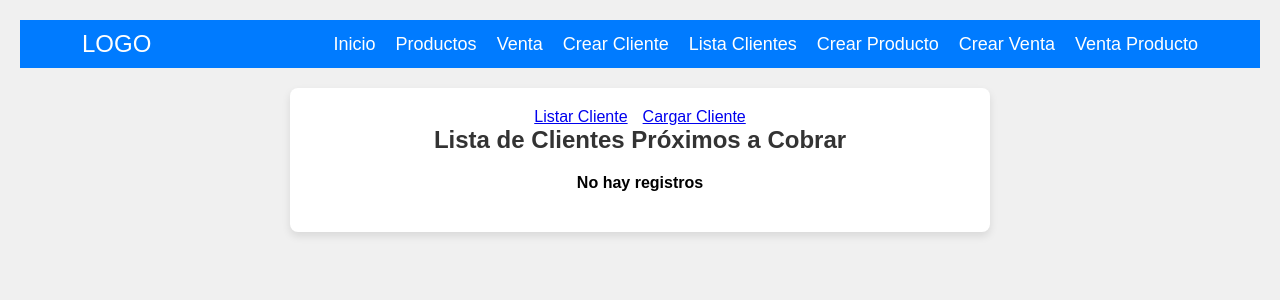
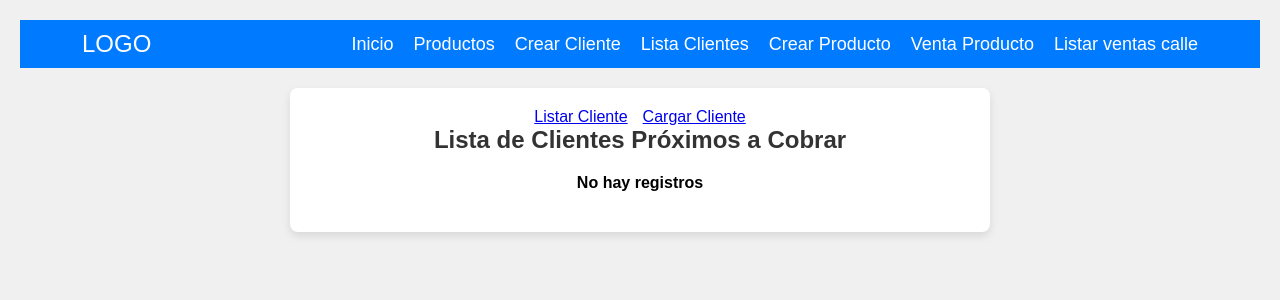
Before and after one commit to escobardie/GESTION-CLIENTES, a Django app: page / in a window 1280 px wide. Shown: the top 300 px of the page. Run offline with Django 5.2, Linux system fonts and the light colour scheme; data that the repository does not hold is empty.

Commit message:
pulido
pulido

```diff
--- a/Control_Clientes_distri/apps/cliente/urls.py
+++ b/Control_Clientes_distri/apps/cliente/urls.py
@@ -11,7 +11,7 @@ urlpatterns = [
     path('listar_pago/', views.ListarPagoClienteView.as_view(), name='listar_pago'),
     path('listar_pago_cliente/<int:id>', views.ListarPagoClienteView.as_view(), name='listar_pago_cliente'),
 
-    path('listar_venta_cliente/', views.ListarVentaClienteView.as_view(), name='listar_ventas'),
+    path('listar_venta/', views.ListarVentaClienteView.as_view(), name='listar_ventas'),
     path('listar_venta_cliente/<int:id>', views.ListarVentaClienteView.as_view(), name='listar_venta_cliente'),
 
     path('info_venta/<int:id>', views.DetalleVentaListView.as_view(), name='info_venta'),
@@ -19,7 +19,7 @@ urlpatterns = [
 
     # GESTION VENTAS
     path('crear_producto/', views.ProductoCreateView.as_view(), name='crear_producto'),
-    path('crear_venta/', views.VentaCreateView.as_view(), name='crear_venta'),
+    # path('crear_venta/', views.VentaCreateView.as_view(), name='crear_venta'),
 
     ## FUNCIONAL
     path('crear_venta_producto/', views.VentaProductoCreateView.as_view(), name='crear_venta_producto'),
@@ -33,8 +33,8 @@ urlpatterns = [
 
 
     # YA NO SE USA
-    path('gestion_ventas/', views.GestioVentaView.as_view(), name='gestion_ventas'),  # Sin cliente
-    path('gestion_ventas/<int:id>/', views.GestioVentaView.as_view(), name='gestion_ventas_cliente'),  # Con cliente
+    # path('gestion_ventas/', views.GestioVentaView.as_view(), name='gestion_ventas'),  # Sin cliente
+    # path('gestion_ventas/<int:id>/', views.GestioVentaView.as_view(), name='gestion_ventas_cliente'),  # Con cliente
     # YA NO SE USA
 
     path('cargar_cliente/', views.ClienteCreateView.as_view(), name='cargar_cliente'),
--- a/Control_Clientes_distri/apps/cliente/views.py
+++ b/Control_Clientes_distri/apps/cliente/views.py
@@ -133,7 +133,7 @@ class DetalleVentaListView(ListView):
         return models.VentaProducto.objects.filter(venta=venta)
 
 @method_decorator(user_passes_test(usuario_es_admin, login_url='inicio'), name='dispatch')
-class MenuClienteDetailView(DetailView): ##TODO SE DEBE CAMBIAR EL ENFOQUE
+class MenuClienteDetailView(DetailView):
     model = models.Cliente
     template_name = "Agua/menu_cliente.html"
     context_object_name = 'cliente'
@@ -214,7 +214,7 @@ class MenuClienteDetailView(DetailView): ##TODO SE DEBE CAMBIAR EL ENFOQUE
 
 ## se agrega capa de seguridad para la carga de datos
 @method_decorator(user_passes_test(usuario_es_admin, login_url='inicio'), name='dispatch')
-class ClienteCreateView(CreateView):
+class ClienteCreateView(CreateView): ##TODO quitar fecha de cobro, ya que corresponde a promo por cliente
     ''' FORMULARIO BASICO '''
     model = models.Cliente
     template_name = 'Agua/forms/crear_cliente.html'
@@ -257,6 +257,9 @@ class VisitaCreateView(CreateView):
 ## se agrega capa de seguridad para la carga de datos
 @method_decorator(user_passes_test(usuario_es_admin, login_url='inicio'), name='dispatch')
 class PromoPorClienteCreateView(CreateView):
+    ##TODO cambiar:
+    ## 1_ al seleccionar promo, carga utomatica de bidones disponibles
+    ## 2_ agregar label con valor de la promo
     template_name = 'Agua/forms/promo_x_cliente.html'
     form_class = forms.AddPromoPorClienteForm
 
@@ -267,10 +270,7 @@ class PromoPorClienteCreateView(CreateView):
         cliente = get_object_or_404(models.Cliente, id=cliente_id)
         # promo = get_object_or_404(models.Promo, id=promo_id)
         fecha_actual = datetime.now().date().isoformat()  # 'YYYY-MM-DD'  # Obtiene solo la fecha actual
-        # Acceder al campo `cant_bidones` de la instancia de `promo`
-        # bidones_disponibles = promo.cant_bidones
-        # Retornar los valores iniciales del formulario
-        # return {'cliente': cliente, 'promo':promo} # ORIGINAL
+
         return {
             'cliente': cliente,
             # 'promo': promo,
@@ -290,7 +290,7 @@ class PromoPorClienteCreateView(CreateView):
 
 
 @method_decorator(user_passes_test(usuario_es_admin, login_url='inicio'), name='dispatch')
-class ServisVisitaUpdateView(UpdateView):
+class ServisVisitaUpdateView(UpdateView): ## TODO realizar chequeo con el cliente
     model = models.PromoPorCliente
     template_name = 'Agua/forms/servis_visita_cliente.html'
     form_class = forms.ServisVisitaClienteForm
@@ -359,83 +359,83 @@ class ProductoCreateView(CreateView):
     model = models.Producto
     template_name = 'Agua/forms/crear_producto.html'
     form_class = forms.ProductoForm
-    success_url = reverse_lazy('inicio')
+    success_url = reverse_lazy('listar_productos')
 
 
     def form_valid(self, form):
         form.save()  # Guardar el formulario
         return super().form_valid(form)
 
-@method_decorator(user_passes_test(usuario_es_admin, login_url='inicio'), name='dispatch')
-class VentaCreateView(CreateView): ##TODO CORROBORAR SI SE USA TODAVIA
-    model = models.Venta
-    template_name = 'Agua/forms/crear_venta.html'
-    form_class = forms.VentaForm
-    success_url = reverse_lazy('inicio')
+# @method_decorator(user_passes_test(usuario_es_admin, login_url='inicio'), name='dispatch')
+# class VentaCreateView(CreateView): ##TODO CORROBORAR SI SE USA TODAVIA
+#     model = models.Venta
+#     template_name = 'Agua/forms/crear_venta.html'
+#     form_class = forms.VentaForm
+#     success_url = reverse_lazy('inicio')
 
 
-    def form_valid(self, form):
-        form.save()  # Guardar el formulario
-        return super().form_valid(form)
+#     def form_valid(self, form):
+#         form.save()  # Guardar el formulario
+#         return super().form_valid(form)
 
-@method_decorator(user_passes_test(usuario_es_admin, login_url='inicio'), name='dispatch')
-class VentaProductoCreateView2(CreateView): ##TODO CORROBORAR SI SE USA TODAVIA
-    model = models.VentaProducto
-    template_name = 'Agua/forms/crear_venta_producto.html'
-    form_class = forms.VentaProductoForm
-    success_url = reverse_lazy('inicio')
+# @method_decorator(user_passes_test(usuario_es_admin, login_url='inicio'), name='dispatch')
+# class VentaProductoCreateView2(CreateView): ##TODO CORROBORAR SI SE USA TODAVIA
+#     model = models.VentaProducto
+#     template_name = 'Agua/forms/crear_venta_producto.html'
+#     form_class = forms.VentaProductoForm
+#     success_url = reverse_lazy('inicio')
 
 
-    def form_valid(self, form):
-        form.save()  # Guardar el formulario
-        return super().form_valid(form)
+#     def form_valid(self, form):
+#         form.save()  # Guardar el formulario
+#         return super().form_valid(form)
 
-@method_decorator(user_passes_test(usuario_es_admin, login_url='inicio'), name='dispatch')
-class GestioVentaView(CreateView): ##TODO CORROBORAR SI SE USA TODAVIA
-    model = models.VentaProducto
-    template_name = 'Agua/forms/gestion_venta2.html'
-    form_class = forms.VentaProductoForm
-    success_url = reverse_lazy('inicio')
+# @method_decorator(user_passes_test(usuario_es_admin, login_url='inicio'), name='dispatch')
+# class GestioVentaView(CreateView): ##TODO CORROBORAR SI SE USA TODAVIA
+#     model = models.VentaProducto
+#     template_name = 'Agua/forms/gestion_venta2.html'
+#     form_class = forms.VentaProductoForm
+#     success_url = reverse_lazy('inicio')
 
-    def form_invalid(self, form): ## NO BORRAR
-        print("Formulario inválido:", form.errors)
-        return super().form_invalid(form)
+#     def form_invalid(self, form): ## NO BORRAR
+#         print("Formulario inválido:", form.errors)
+#         return super().form_invalid(form)
 
-    def get_cliente_data(self):
-        # Intenta obtener el cliente_id de los argumentos de la URL
-        cliente_id = self.kwargs.get('id')
-        if cliente_id is not None:
-            return get_object_or_404(models.Cliente, id=cliente_id)
-        return None  # Devuelve None si no hay cliente_id
+#     def get_cliente_data(self):
+#         # Intenta obtener el cliente_id de los argumentos de la URL
+#         cliente_id = self.kwargs.get('id')
+#         if cliente_id is not None:
+#             return get_object_or_404(models.Cliente, id=cliente_id)
+#         return None  # Devuelve None si no hay cliente_id
 
-    def form_valid(self, form):
-        cliente = self.get_cliente_data()
-        # Crear una nueva instancia de Venta y guardar
-        venta = models.Venta.objects.create(cliente=cliente)
-        ##################
-         # Procesar productos
-        producto_list = self.request.POST.getlist('producto')
-        producto=form.cleaned_data['producto']
-        cantidad_list = self.request.POST.getlist('cantidad')
-        descuento_list = self.request.POST.getlist('descuento')
-        precio_list = self.request.POST.getlist('precio_unidad_venta')
-        precio_total_venta_list = self.request.POST.getlist('precio_total_venta')
-        print("PROBANDO 1")
-        print(producto_list)
-        print(producto)
-        print("PROBANDO 2")
-        print(cantidad_list)
-        print(descuento_list)
-        print(precio_list)
-        print(precio_total_venta_list)
-        ##################
-        # Ahora guarda la instancia de VentaProducto asociándola a la venta creada
-        venta_producto = form.save(commit=False)
-        venta_producto.venta = venta  # Asocia la venta a VentaProducto
-        venta_producto.save()  # Ahora guarda el VentaProducto
+#     def form_valid(self, form):
+#         cliente = self.get_cliente_data()
+#         # Crear una nueva instancia de Venta y guardar
+#         venta = models.Venta.objects.create(cliente=cliente)
+#         ##################
+#          # Procesar productos
+#         producto_list = self.request.POST.getlist('producto')
+#         producto=form.cleaned_data['producto']
+#         cantidad_list = self.request.POST.getlist('cantidad')
+#         descuento_list = self.request.POST.getlist('descuento')
+#         precio_list = self.request.POST.getlist('precio_unidad_venta')
+#         precio_total_venta_list = self.request.POST.getlist('precio_total_venta')
+#         print("PROBANDO 1")
+#         print(producto_list)
+#         print(producto)
+#         print("PROBANDO 2")
+#         print(cantidad_list)
+#         print(descuento_list)
+#         print(precio_list)
+#         print(precio_total_venta_list)
+#         ##################
+#         # Ahora guarda la instancia de VentaProducto asociándola a la venta creada
+#         venta_producto = form.save(commit=False)
+#         venta_producto.venta = venta  # Asocia la venta a VentaProducto
+#         venta_producto.save()  # Ahora guarda el VentaProducto
 
-        # form.save()  # Guardar el formulario
-        return super().form_valid(form)
+#         # form.save()  # Guardar el formulario
+#         return super().form_valid(form)
 
 @method_decorator(user_passes_test(usuario_es_admin, login_url='inicio'), name='dispatch')
 class VentaProductoCreateView(FormView):
@@ -445,7 +445,7 @@ class VentaProductoCreateView(FormView):
     template_name = 'Agua/forms/gestion_venta2_fucion.html'
     ## formset_factory = conjunto de formularios
     form_class = formset_factory(forms.VentaProductoForm)
-    success_url = reverse_lazy('inicio')
+    # success_url = reverse_lazy('inicio')
 
     def get_cliente_data(self):
         # Intenta obtener el cliente_id de los argumentos de la URL
@@ -453,6 +453,12 @@ class VentaProductoCreateView(FormView):
         if cliente_id is not None:
             return get_object_or_404(models.Cliente, id=cliente_id)
         return None  # Devuelve None si no hay cliente_id
+
+    def get_success_url(self):
+        cliente_id = self.kwargs.get('id')
+        if cliente_id is not None:
+            return reverse('menu_cliente', kwargs={'id': cliente_id})
+        return reverse('listar_ventas')
 
     def form_valid(self, form):
         cliente = self.get_cliente_data()
@@ -490,22 +496,15 @@ class VentaProductoCreateView(FormView):
 ################# GESTION DE PAGOS ####################
 @method_decorator(user_passes_test(usuario_es_admin, login_url='inicio'), name='dispatch')
 class PagoCreateView(CreateView):
+    ''' pago para no clientes '''
     model = models.Pagos
     template_name = 'Agua/forms/crear_pago.html'
     form_class = forms.PagoForm
-    success_url = reverse_lazy('inicio')
-
-    def get_cliente_data(self):
-        # Intenta obtener el cliente_id de los argumentos de la URL
-        cliente_id = self.kwargs.get('id')
-        if cliente_id is not None:
-            return get_object_or_404(models.Cliente, id=cliente_id)
-        return None  # Devuelve None si no hay cliente_id
+    success_url = reverse_lazy('listar_pago')
 
     def form_valid(self, form):
-        cliente = self.get_cliente_data()
         pago = form.save(commit=False)
-        pago.cliente = cliente
+        pago.cliente = None
         pago.save()  # Guardar el formulario
         return super().form_valid(form)
 
@@ -519,7 +518,7 @@ class PagoClienteCreateView(CreateView):
 
     def get_success_url(self): ## FUNCIONA PERFECTO
         # Obtiene el ID
-        id_cliente = self.get_cliente_data()
+        id_cliente = self.kwargs.get('id')
         # Genera la URL para la vista 'MENU CLIENTE' usando el ID
         return reverse('menu_cliente', kwargs={'id': id_cliente})
 
@@ -530,27 +529,6 @@ class PagoClienteCreateView(CreateView):
         if cliente_id is not None:
             return get_object_or_404(models.Cliente, id=cliente_id)
         return None  # Devuelve None si no hay cliente_id
-
-    # def  get_context_data(self, **kwargs): ##filtra todos los PROMOS del cliente
-    #     context = super().get_context_data(**kwargs)
-    #     cliente = self.get_cliente_data()
-    #     # Filtrar los promos cuyo estado asociadas con el cliente
-    #     promociones_del_cliente = models.PromoPorCliente.objects.filter(cliente=cliente,estado=True)
-    #     # Crear listas para los datos que se mostrarán
-    #     lista_promo_del_cliente = []
-    #     # for promo in promociones_del_cliente:
-    #     #     lista_promo_del_cliente.append(promo.promo.nombre_promo)
-
-    #     for promo in promociones_del_cliente:
-    #         lista_promo_del_cliente.append({
-    #             'nombre': promo.promo.nombre_promo,
-    #             'precio': promo.promo.valor_promo,
-    #             'fecha': promo.promo.vencimiento_promo
-    #         })
-
-    #     # Agregar la información al contexto
-    #     context['promociones'] = lista_promo_del_cliente
-    #     return context
 
     def get_context_data(self, **kwargs):
         context = super().get_context_data(**kwargs)
--- a/Control_Clientes_distri/templates/Agua/index.html
+++ b/Control_Clientes_distri/templates/Agua/index.html
@@ -17,12 +17,11 @@
             <ul class="nav-links">
                 <li><a href="{% url 'inicio' %}">Inicio</a></li>
                 <li><a href="{% url 'listar_productos' %}">Productos</a></li>
-                <li><a href="{% url 'crear_venta_producto' %}">Venta</a></li>
                 <li><a href="{% url 'cargar_cliente' %}">Crear Cliente</a></li>
                 <li><a href="{% url 'listar_clientes' %}">Lista Clientes</a></li>
                 <li><a href="{% url 'crear_producto' %}">Crear Producto</a></li>
-                <li><a href="{% url 'crear_venta' %}">Crear Venta</a></li>
                 <li><a href="{% url 'crear_venta_producto' %}">Venta Producto</a></li>
+                <li><a href="{% url 'listar_ventas' %}">Listar ventas calle</a></li>
             </ul>
         </div>
     </nav>
```
